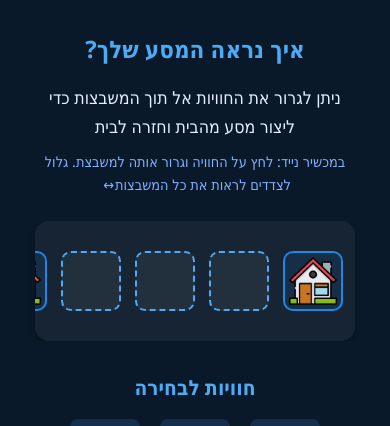
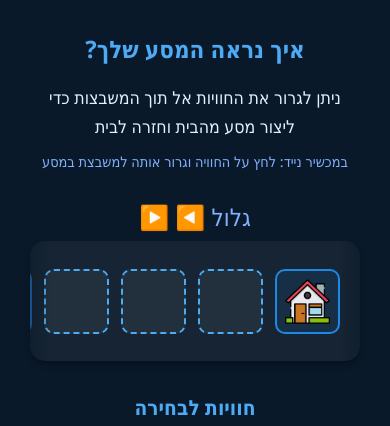
Before and after one commit to tomibar22/harmony-journy-basic, a plain HTML site: page index.html in a window 390 px wide. Shown: the top 426 px of the page. Drawn offline with nearby package versions, Linux system fonts and the light colour scheme.

Commit message:
Add files via upload

```diff
--- a/index.html
+++ b/index.html
@@ -10,9 +10,10 @@
     <div class="container">
         <h1>איך נראה המסע שלך?</h1>
         <p class="instructions">ניתן לגרור את החוויות אל תוך המשבצות כדי ליצור מסע מהבית וחזרה לבית</p>
-        <p class="mobile-instruction">במכשיר נייד: לחץ על החוויה וגרור אותה למשבצת. גלול לצדדים לראות את כל המשבצות</p>
+        <p class="mobile-instruction">במכשיר נייד: לחץ על החוויה וגרור אותה למשבצת במסע</p>
 
         <div class="journey-container">
+            <div class="scroll-indicator">גלול ◀️ ▶️</div>
             <div class="journey-path">
                 <div class="journey-slot home-slot">
                     <img src="icons/house.png" alt="בית התחלה" class="placed-icon fixed-icon" data-degree="1">
--- a/style.css
+++ b/style.css
@@ -49,6 +49,22 @@ h1, h2, h3 {
     font-size: 0.9rem;
     color: var(--accent-color);
     display: none; /* Hide by default, show only on mobile */
+}
+
+/* Add indicator for mobile scrolling */
+.scroll-indicator {
+    display: none; /* Hidden by default */
+    text-align: center;
+    margin: 5px auto;
+    font-size: 1.5rem;
+    color: var(--accent-color);
+    animation: pulseArrows 2s infinite;
+}
+
+@keyframes pulseArrows {
+    0% { opacity: 0.5; }
+    50% { opacity: 1; }
+    100% { opacity: 0.5; }
 }
 
 .journey-container {
@@ -316,60 +332,83 @@ button:disabled {
     }
 }
 
+/* Completely reset styles for journey container in portrait mode */
 @media (max-width: 480px) and (orientation: portrait) {
-    .journey-path {
-        padding: 15px 10px;
-        justify-content: space-between; /* Distribute space evenly */
-        width: 100%; /* Take full container width */
+    /* Container for whole journey */
+    .journey-container {
+        margin: 10px 0;
+        padding: 0;
+        overflow: visible;
     }
 
-    .journey-slot {
-        min-width: 60px;
-        min-height: 60px;
-        width: 60px; /* Fixed width for portrait */
-        height: 60px; /* Fixed height for portrait */
-        flex-shrink: 0; /* Prevent slots from shrinking */
-        margin: 0 2px; /* Add small margin between slots */
+    /* Show scroll indicator in portrait mode */
+    .scroll-indicator {
+        display: block;
+        margin-bottom: 5px;
     }
 
-    /* Add visual hint for scrolling */
-    .mobile-instruction:after {
-        content: "\2194"; /* Horizontal arrow symbol */
-        display: inline-block;
-        margin-right: 5px;
-        animation: slideHint 1.5s infinite;
+    /* The journey path itself */
+    .journey-path {
+        display: flex;
+        flex-direction: row;
+        justify-content: space-between;
+        align-items: center;
+        width: 100%;
+        padding: 15px 20px;
+        overflow-x: scroll;
+        -webkit-overflow-scrolling: touch;
+        gap: 12px;
+        white-space: nowrap;
+        scrollbar-width: none;
     }
 
-    @keyframes slideHint {
-        0% { transform: translateX(-5px); }
-        50% { transform: translateX(5px); }
-        100% { transform: translateX(-5px); }
+    /* Each individual slot */
+    .journey-slot {
+        width: 65px;
+        height: 65px;
+        min-width: 65px; /* Critical - sets fixed width */
+        min-height: 65px;
+        margin: 0;
+        flex: 0 0 auto; /* Do not grow or shrink */
+        border-width: 2px;
     }
 
-    /* Pulse animation on journey path to indicate scrollability */
+    /* Home slots have specific styling */
+    .journey-slot.home-slot {
+        min-width: 65px;
+    }
+
+    /* Icon within slot */
+    .placed-icon {
+        width: 45px;
+        height: 45px;
+    }
+
+    /* Strong visual indicator for scrolling */
+    .journey-path::after {
+        display: none; /* Remove the pulse effect as it might not work properly */
+    }
+
+    /* Add visual indicators at the edges for scrolling */
+    .journey-path::before,
     .journey-path::after {
         content: '';
         position: absolute;
-        left: 0;
         top: 0;
-        width: 100%;
-        height: 100%;
-        border-radius: 15px;
-        box-shadow: 0 0 0 2px var(--primary-color);
-        opacity: 0;
-        animation: pulseBorder 2s ease-out infinite;
+        bottom: 0;
+        width: 20px;
+        z-index: 5;
         pointer-events: none;
     }
 
-    @keyframes pulseBorder {
-        0% { opacity: 0.1; }
-        50% { opacity: 0.3; }
-        100% { opacity: 0.1; }
+    .journey-path::before {
+        left: 0;
+        background: linear-gradient(to right, rgba(10, 25, 41, 0.5), transparent);
     }
 
-    /* Fix icon size in portrait mode */
-    .placed-icon {
-        width: 48px;
-        height: 48px;
+    .journey-path::after {
+        right: 0;
+        background: linear-gradient(to left, rgba(10, 25, 41, 0.5), transparent);
+        display: block;
     }
 }
```
